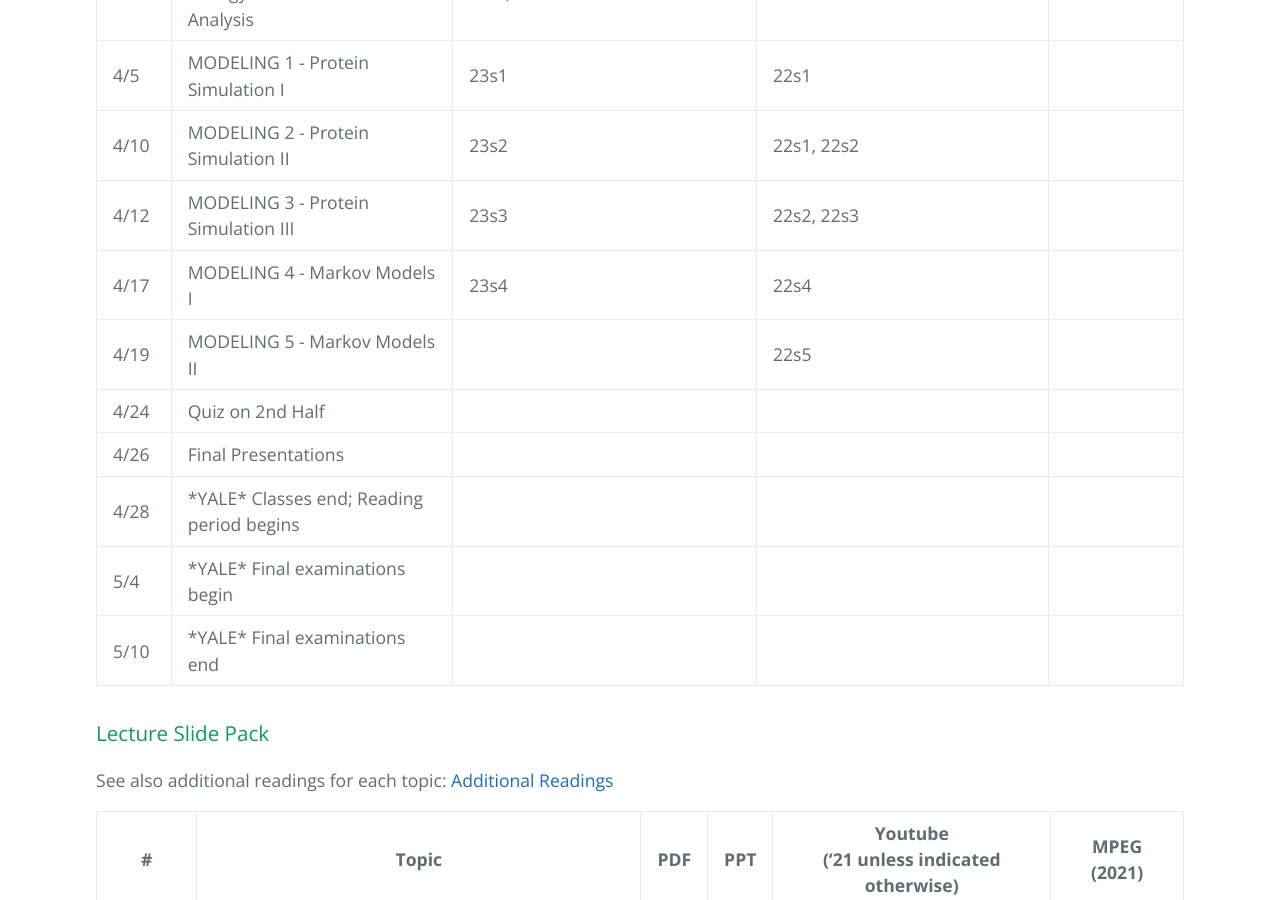
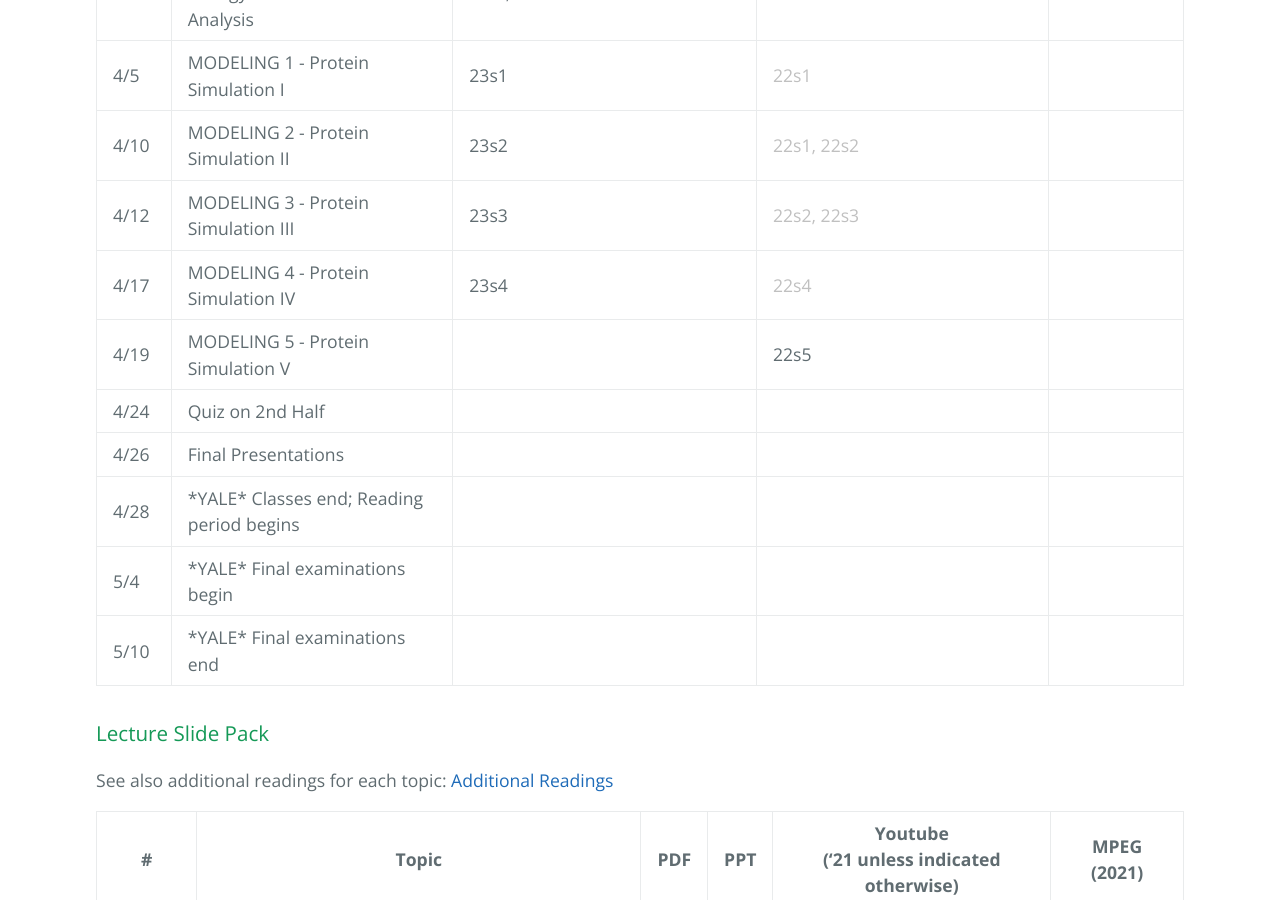
Before and after one commit to gersteinlab/cbb752b23, a Jekyll site: the page built from syllabus.md, in a window 1280 px wide and 900 px high, scrolled down 2146 px. Built offline with Jekyll 4.4.1, drawn with Linux system fonts in a browser that asks for light colours.

Commit message:
Update syllabus.md

```diff
--- a/syllabus.md
+++ b/syllabus.md
@@ -34,16 +34,17 @@ Please see [last year's syllabus](http://cbb752b22.gersteinlab.org/syllabus) (wi
 | 3/27 | TOPICS 4 - Deep Learning Fundamentals                                        | 23m12a                                 | <span style="color:silver">22m12a</span>                         |                                                                                                              |
 | 3/29 | TOPICS 5 - Deep Learning Fundamentals (continues)                            | 23m12b                                 | <span style="color:silver">22m12b</span>                         |                                                                                                              |
 | 4/3  | TOPICS 6 - Deep Learning for Biology + Biosensor Data Analysis               | 22t3, 22t4                             |                                                                  |                                                                                                              |
-| 4/5  | MODELING 1 - Protein Simulation I                                            | 23s1                                   | 22s1                                                             |                                                                                                              |
-| 4/10 | MODELING 2 - Protein Simulation II                                           | 23s2                                   | 22s1, 22s2                                                       |                                                                                                              |
-| 4/12 | MODELING 3 - Protein Simulation III                                          | 23s3                                   | 22s2, 22s3                                                       |                                                                                                              |
-| 4/17 | MODELING 4 - Markov Models I                                                 | 23s4                                   | 22s4                                                             |                                                                                                              |
-| 4/19 | MODELING 5 - Markov Models II                                                |                                        | 22s5                                                             |                                                                                                              |
+| 4/5  | MODELING 1 - Protein Simulation I                                            | 23s1                                   | <span style="color:silver">22s1</span>                           |                                                                                                              |
+| 4/10 | MODELING 2 - Protein Simulation II                                           | 23s2                                   | <span style="color:silver">22s1, 22s2</span>                     |                                                                                                              |
+| 4/12 | MODELING 3 - Protein Simulation III                                          | 23s3                                   | <span style="color:silver">22s2, 22s3</span>                     |                                                                                                              |
+| 4/17 | MODELING 4 - Protein Simulation IV                                           | 23s4                                   | <span style="color:silver">22s4</span>                           |                                                                                                              |
+| 4/19 | MODELING 5 - Protein Simulation V                                            |                                        | 22s5                                                             |                                                                                                              |
 | 4/24 | Quiz on 2nd Half                                                             |                                        |                                                                  |                                                                                                              |
 | 4/26 | Final Presentations                                                          |                                        |                                                                  |                                                                                                              |
 | 4/28 | \*YALE\* Classes end; Reading period begins                                  |                                        |                                                                  |                                                                                                              |
 | 5/4  | \*YALE\* Final examinations begin                                            |                                        |                                                                  |                                                                                                              |
 | 5/10 | \*YALE\* Final examinations end                                              |                                        |                                                                  |                                                                                                              |
+
 
 ### Lecture Slide Pack
 
```
Also changed, not shown: other parts of syllabus.md (+5 -5 lines).
